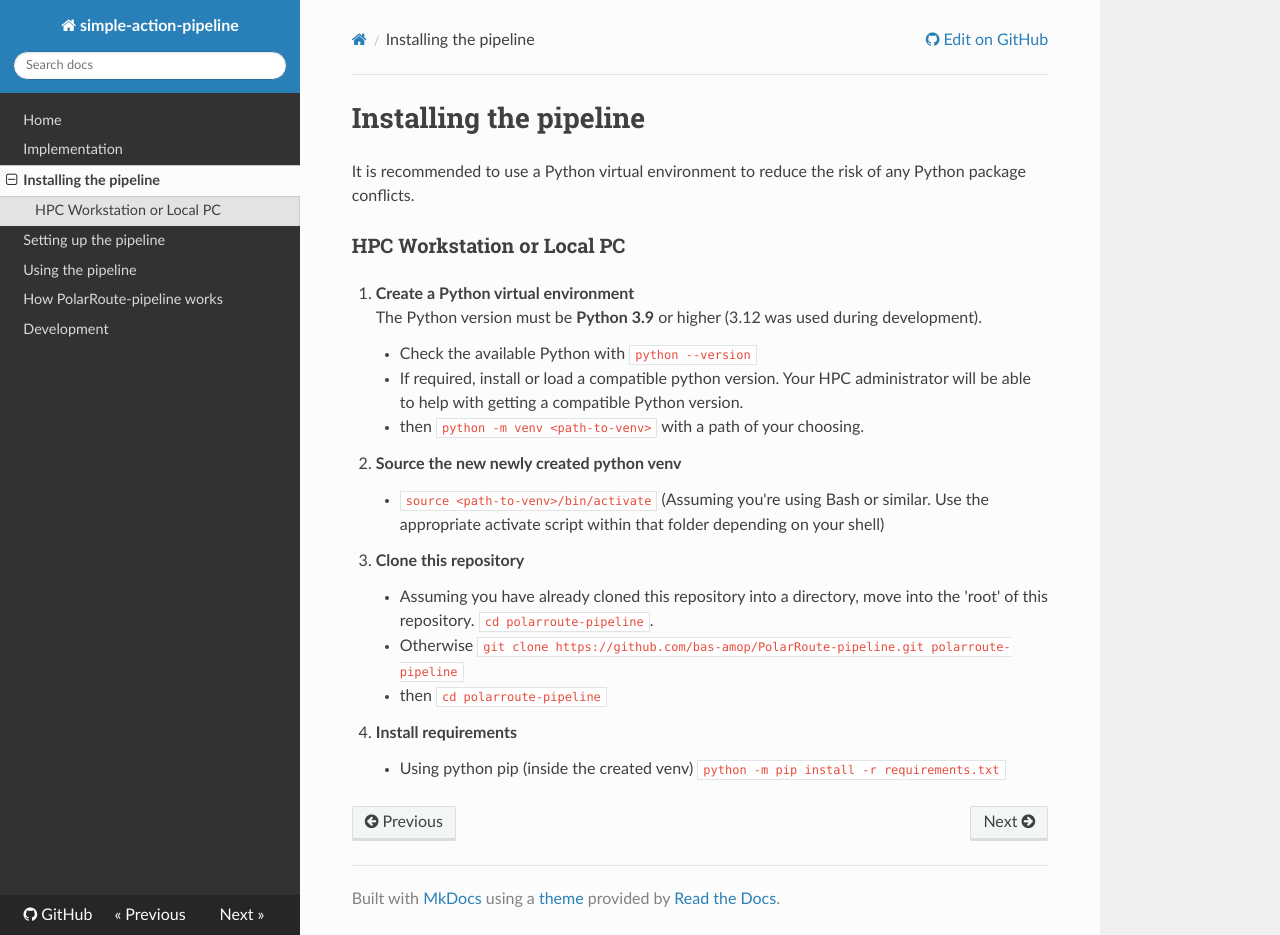
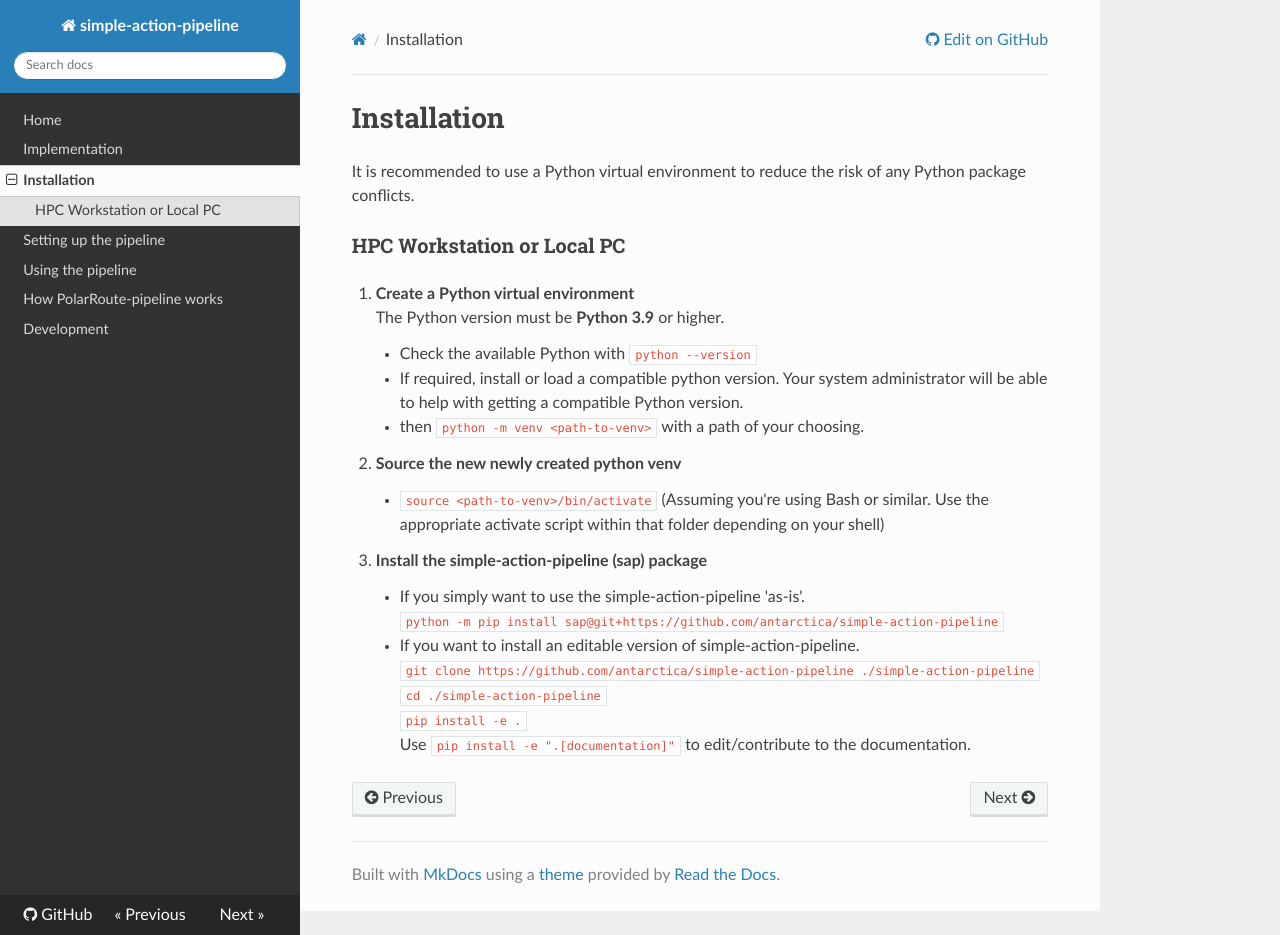
Before and after one commit to antarctica/simple-action-pipeline, an MkDocs documentation site: the page built from docs/installation.md, in a window 1280 px wide and 935 px high. Built offline with MkDocs 1.6.1, drawn with Linux system fonts in a browser that asks for light colours; nearby versions of some CDN libraries.

Commit message:
updated infographics and install instructions

```diff
--- a/docs/installation.md
+++ b/docs/installation.md
@@ -1,23 +1,24 @@
-# Installing the pipeline
+# Installation
 
 It is recommended to use a Python virtual environment to reduce the risk of any Python package conflicts.
 
 ### HPC Workstation or Local PC
 
 1. **Create a Python virtual environment**
-   The Python version must be **Python 3.9** or higher (3.12 was used during development).
+   The Python version must be **Python 3.9** or higher.
 
     - Check the available Python with `python --version`
-    - If required, install or load a compatible python version. Your HPC administrator will be able to help with getting a compatible Python version.
+    - If required, install or load a compatible python version. Your system administrator will be able to help with getting a compatible Python version.
     - then `python -m venv <path-to-venv>` with a path of your choosing.
 
 1. **Source the new newly created python venv**
     - `source <path-to-venv>/bin/activate` (Assuming you're using Bash or similar. Use the appropriate activate script within that folder depending on your shell)
 
-1. **Clone this repository**
-    - Assuming you have already cloned this repository into a directory, move into the 'root' of this repository. `cd polarroute-pipeline`.
-    - Otherwise `git clone https://github.com/bas-amop/PolarRoute-pipeline.git polarroute-pipeline`
-    - then `cd polarroute-pipeline`
-
-1. **Install requirements**
-    - Using python pip (inside the created venv) `python -m pip install -r requirements.txt`
+1. **Install the simple-action-pipeline (sap) package**
+    - If you simply want to use the simple-action-pipeline 'as-is'.
+      `python -m pip install sap@git+https://github.com/antarctica/simple-action-pipeline`
+    - If you want to install an editable version of simple-action-pipeline.
+      `git clone https://github.com/antarctica/simple-action-pipeline ./simple-action-pipeline`
+      `cd ./simple-action-pipeline`
+      `pip install -e .`
+      Use `pip install -e ".[documentation]"` to edit/contribute to the documentation.
```
Also changed, not shown: README.md (+3 -3 lines), docs/implementation.md (+2 -2 lines), docs/img/pipeline-features.png, docs/img/sap-layout.png, 1 other file.
